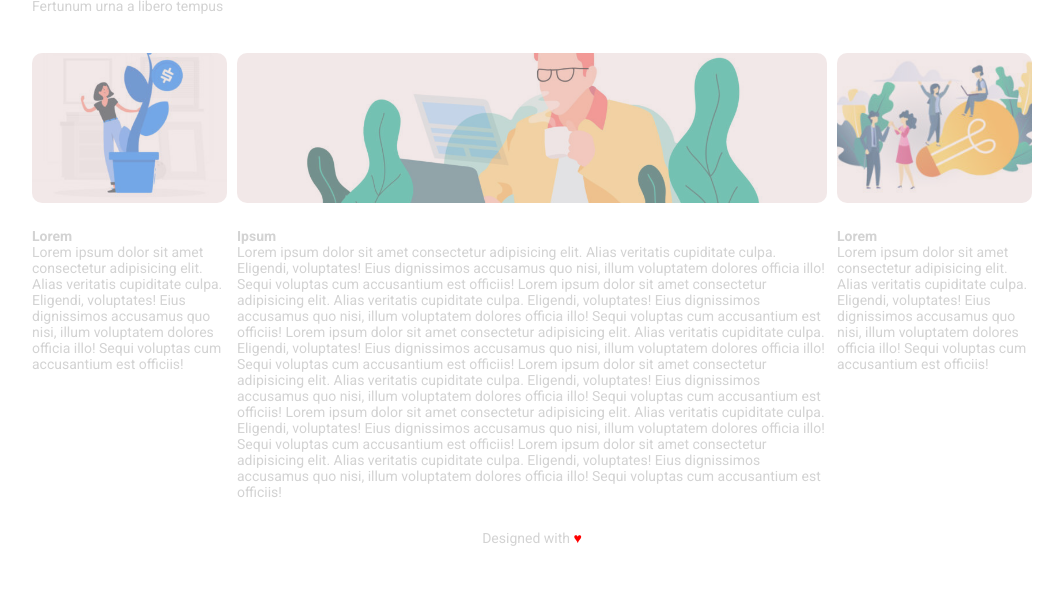
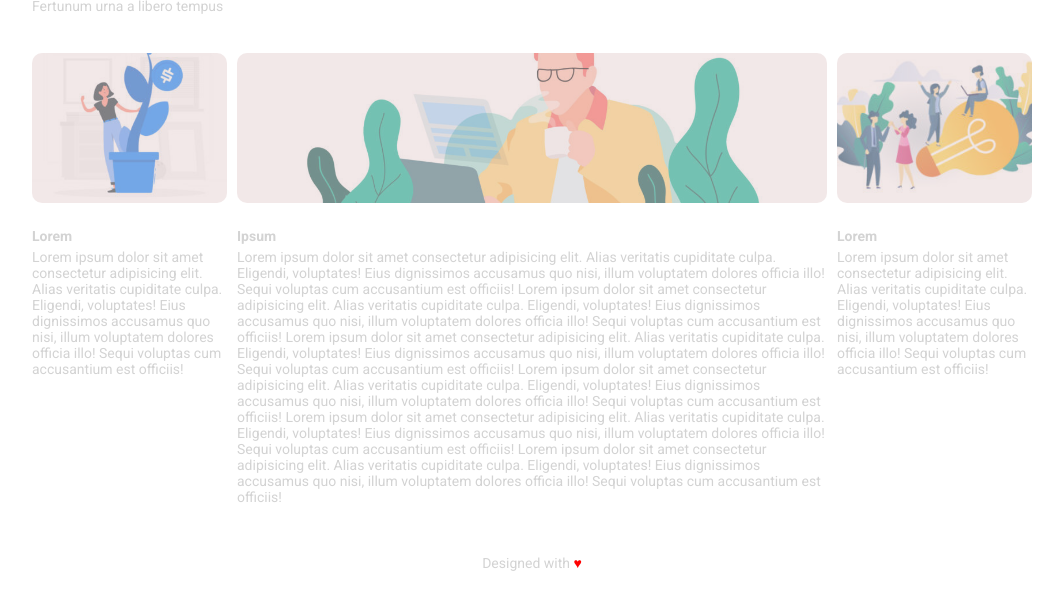
Before and after one commit to 0ttone/htmlcss-wp, a plain HTML site: page index.html in a window 1280 px wide. Shown: the part 610-1220 px from the top of the page, without its empty margins (108-1171 px from the left). Drawn offline with Linux system fonts and the light colour scheme.

Commit message:
ritocchi

```diff
--- a/css/style.css
+++ b/css/style.css
@@ -116,11 +116,13 @@
 .text-box h5 {
     font-size: 14px;
     color: lightgrey;
+    padding-bottom: 5px;
 }
+/* margin top e padding bottom COSA VALUTARE? */
+.maincontent {
+    margin-top: 10px;
+    padding-bottom: 20px;
 
-.maincontent {
-
-    margin-top: 10px;
 
 }
 
```
